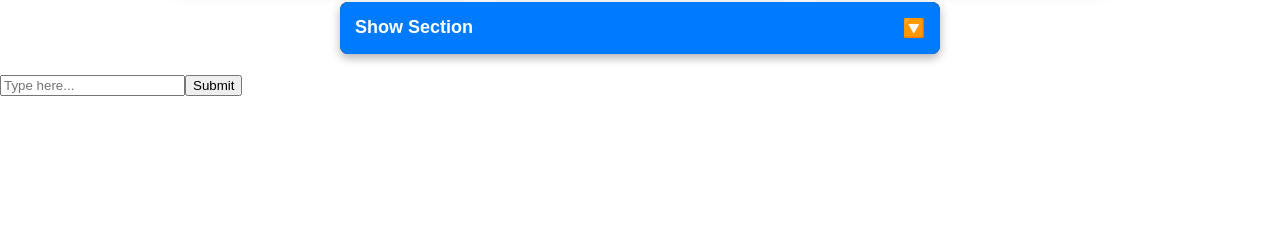
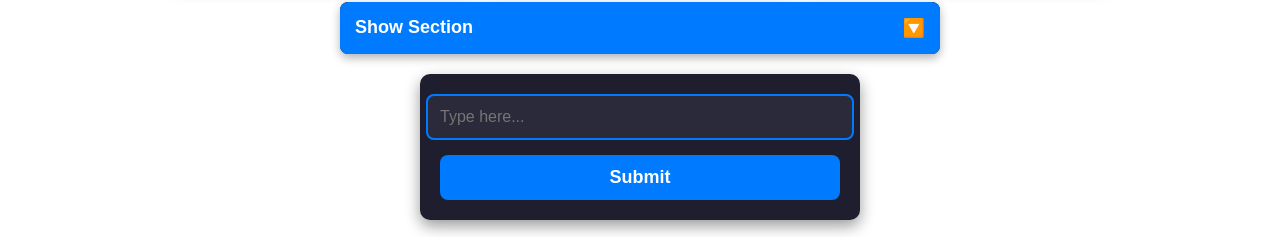
Before and after one commit to 231256leRouxFNF/dv200-react-groupwork-afk, a React (Create React App) app in the folder react-components-app/: page / in a window 1280 px wide. Shown: the part 863-1100 px from the top of the page. Before the commit the page ends 959 px from the top, so only its background shows below. Built offline with nearby package versions, Linux system fonts and the light colour scheme.

Commit message:
update form.css

```diff
--- a/react-components-app/src/components/Form/Form.css
+++ b/react-components-app/src/components/Form/Form.css
@@ -0,0 +1,65 @@
+/* Form Container */
+.form {
+    display: flex;
+    flex-direction: column;
+    align-items: center;
+    background-color: #1e1e2e;
+    padding: 20px;
+    border-radius: 10px;
+    box-shadow: 0px 6px 15px rgba(0, 0, 0, 0.4);
+    width: 80%;
+    max-width: 400px;
+    margin: 20px auto;
+}
+
+/* Input Field */
+.form input {
+    width: 100%;
+    padding: 12px;
+    margin-bottom: 15px;
+    border: 2px solid #007bff;
+    border-radius: 8px;
+    background-color: #2a2a3b;
+    color: white;
+    font-size: 16px;
+    outline: none;
+    transition: all 0.3s ease-in-out;
+}
+
+/* Input Field Focus */
+.form input:focus {
+    border-color: #4da8ff;
+    box-shadow: 0 0 8px rgba(77, 168, 255, 0.6);
+}
+
+/* Submit Button */
+.form button {
+    width: 100%;
+    padding: 12px;
+    border: none;
+    border-radius: 8px;
+    background-color: #007bff;
+    color: white;
+    font-size: 18px;
+    font-weight: bold;
+    cursor: pointer;
+    transition: background 0.3s ease-in-out, transform 0.2s ease-in-out;
+}
+
+/* Button Hover */
+.form button:hover {
+    background-color: #0056b3;
+    transform: scale(1.05);
+}
+
+/* Button Click Effect */
+.form button:active {
+    transform: scale(0.98);
+}
+
+/* Responsive Form for Mobile */
+@media (max-width: 600px) {
+    .form {
+        width: 90%;
+    }
+}
```
